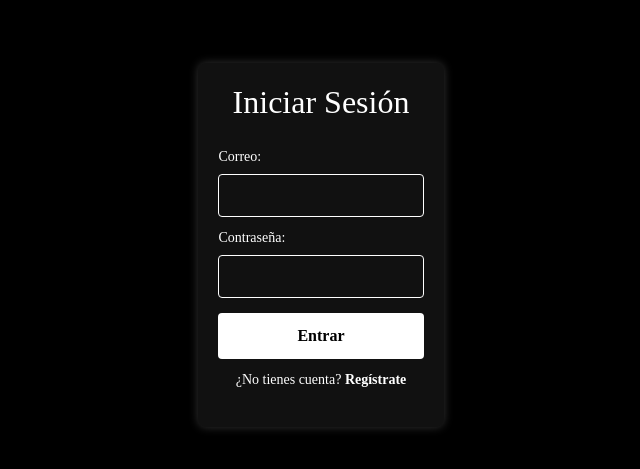
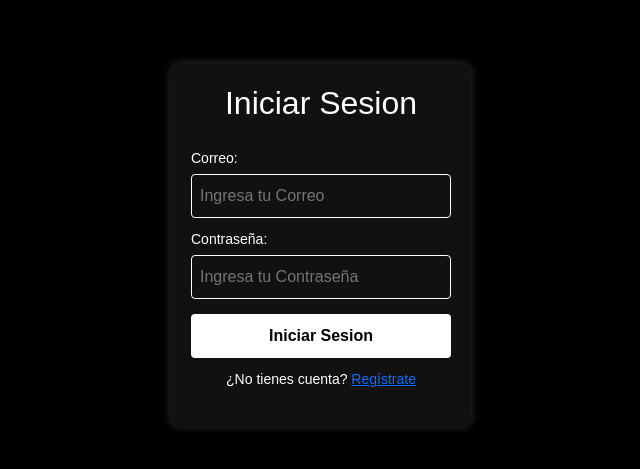
Before and after one commit to Slovvan/Tienda_de_Tenis_TIDSM5A, a React (Create React App) app: page / in a window 1280 px wide. Shown: the part 155-624 px from the top of the page, without its empty margins (319-959 px from the left). Built offline with nearby package versions, Linux system fonts and the light colour scheme.

Commit message:
LOgin con coneccion a base de datos

```diff
--- a/src/login.js
+++ b/src/login.js
@@ -1,44 +1,65 @@
+import { useState } from "react";
 import "./styles/stylesLogin.css"
+import { useNavigate } from "react-router-dom";
+import axios from "axios"
+import { Button } from "react-bootstrap";
+
 
 function Login(){
+    const [data, setData] = useState({})
+    const navigate = useNavigate();
+
+    const onChangeLogin= (e)=>{
+        e.preventDefault()
+        const nData = data
+        nData[e.target.name] = e.target.value
+        setData(nData)
+        console.log(nData)
+    }
+
+    const onSubmit = async ()=>{
+        try {
+            const res = await axios.post("http://localhost:4000/users/login", data)
+            console.log("Inicio de sesion exitoso")
+
+            const user = res.data.user
+            localStorage.user = JSON.stringify(user)
+
+            if (user.rol == "administrator"){
+                navigate("/admin")
+            }else{
+                navigate("/dashboard")
+            }
+
+
+        } catch (error) {
+            alert("Usuario o Contraseña incorrecta")
+        }
+    }
+
+
+
     return (
-    <div>
-            <div class="container">
-        <div class="form-container" id="login">
-            <h2>Iniciar Sesión</h2>
-            <form>
-                <label for="email-login">Correo:</label>
-                <input type="email" id="email-login" required/>
+        <div className="Loginbody">
+        <div className="Logincontainer">
+    <div className="form-container" id="register">
+        <h2 className="Loginh2">Iniciar Sesion</h2>
+        <form className="Loginform">
 
-                <label for="password-login">Contraseña:</label>
-                <input type="password" id="password-login" required/>
+                <label className="Loginlabel">Correo:</label>
+                <input className="Logininput" type="email"  onChange={onChangeLogin} name="email" placeholder="Ingresa tu Correo"/>
 
-                <button type="submit">Entrar</button>
-            </form>
-            <p>¿No tienes cuenta? <a href="#" onclick="mostrarRegistro()">Regístrate</a></p>
-        </div>
-        <div class="form-container oculto" id="register">
-            <h2>Registrarse</h2>
-            <form>
-                <label for="name">Nombre:</label>
-                <input type="text" id="name" required />
-
-                <label for="email-register">Correo:</label>
-                <input type="email" id="email-register" required/>
-
-                <label for="password-register">Contraseña:</label>
-                <input type="password" id="password-register" required/>
-
-                <button type="submit">Registrarse</button>
-            </form>
-            <p>¿Ya tienes cuenta? <a href="#" onclick="mostrarLogin()">Inicia sesión</a></p>
-        </div>
+                <label className="Loginlabel">Contraseña:</label>
+                <input className="Logininput"type="password" onChange={onChangeLogin} name="password" placeholder="Ingresa tu Contraseña"/>
+            <Button className="Loginbutton Hoverbutton " onClick={onSubmit} >Iniciar Sesion</Button>
+        </form>
+        <p className="Loginp">¿No tienes cuenta? <a href="/register" >Regístrate</a></p>
     </div>
-        </div>
+</div>
+    </div>
 
 
     )
 }
 
-
 export default Login;
--- a/src/register.js
+++ b/src/register.js
@@ -1,7 +1,61 @@
+import { useState } from "react";
+import { useNavigate } from "react-router-dom";
+import axios from "axios";
+import { Button } from "react-bootstrap";
+
 function Register(){
+    const [data, setData] = useState({})
+    const navigate = useNavigate();
+
+    const onChangeRegister = (e)=>{
+        e.preventDefault()
+        const nData = data
+        nData[e.target.name] = e.target.value
+        setData(nData)
+        console.log(nData)
+    }
+
+    const onSubmit = async ()=>{
+        try {
+            data.rol = "client"
+            await axios.post("http://localhost:4000/users/register", data)
+            console.log("Usuario registrado con exito")
+            navigate("/")
+
+        } catch (error) {
+            alert("Ocurrio un error")
+        }
+
+    }
+
     return (
-        <h1>Hola Register</h1>
+        <div className="Loginbody">
+            <div className="Logincontainer">
+        <div className="form-container" id="register">
+            <h2 className="Loginh2">Registrarse</h2>
+            <form className="Loginform">
+                <label className="Loginlabel">Nombre:</label>
+                <input className="Logininput"type="text" required onChange={onChangeRegister} name="name" placeholder="Ingresa tu Nombre"/>
+
+                <label className="Loginlabel">Apellido:</label>
+                <input className="Logininput"type="text" required onChange={onChangeRegister} name="lastName" placeholder="Ingresa un Apellido"/>
+
+                <label className="Loginlabel">Correo:</label>
+                <input className="Logininput" type="email" required onChange={onChangeRegister} name="email" placeholder="Ingresa tu Correo"/>
+
+                <label className="Loginlabel">Contraseña:</label>
+                <input className="Logininput"type="password" required onChange={onChangeRegister} name="password" placeholder="Ingresa tu Contraseña"/>
+
+                <Button className="Loginbutton Hoverbutton" onClick={onSubmit} >Registrarse</Button>
+            </form>
+            <p className="Loginp">¿Ya tienes cuenta? <a href="/" >Inicia sesión</a></p>
+        </div>
+    </div>
+        </div>
+
+
     )
 }
 
+
 export default Register;
--- a/src/styles/stylesLogin.css
+++ b/src/styles/stylesLogin.css
@@ -1,4 +1,4 @@
-body {
+.Loginbody {
     font-family: Arial, sans-serif;
     background-color: #000;
     color: #fff;
@@ -9,7 +9,7 @@ body {
     margin: 0;
 }
 
-.container {
+.Logincontainer {
     width: 300px;
     background-color: #111;
     padding: 20px;
@@ -18,22 +18,22 @@ body {
     text-align: center;
 }
 
-h2 {
+.Loginh2 {
     margin-bottom: 15px;
 }
 
-form {
+.Loginform {
     display: flex;
     flex-direction: column;
 }
 
-label {
+.Loginlabel {
     text-align: left;
     font-size: 14px;
     margin-top: 10px;
 }
 
-input {
+.Logininput {
     padding: 8px;
     margin-top: 5px;
     border: 1px solid #fff;
@@ -42,7 +42,7 @@ input {
     border-radius: 4px;
 }
 
-button {
+.Loginbutton {
     margin-top: 15px;
     padding: 10px;
     border: none;
@@ -53,22 +53,22 @@ button {
     cursor: pointer;
 }
 
-button:hover {
+.Hoverbutton:hover {
     background-color: #ddd;
 }
 
-p {
+.Loginp {
     margin-top: 10px;
     font-size: 14px;
 }
 
-a {
+.Logina {
     color: #fff;
     text-decoration: none;
     font-weight: bold;
 }
 
-a:hover {
+.Logina:hover {
     text-decoration: underline;
 }
 
```
